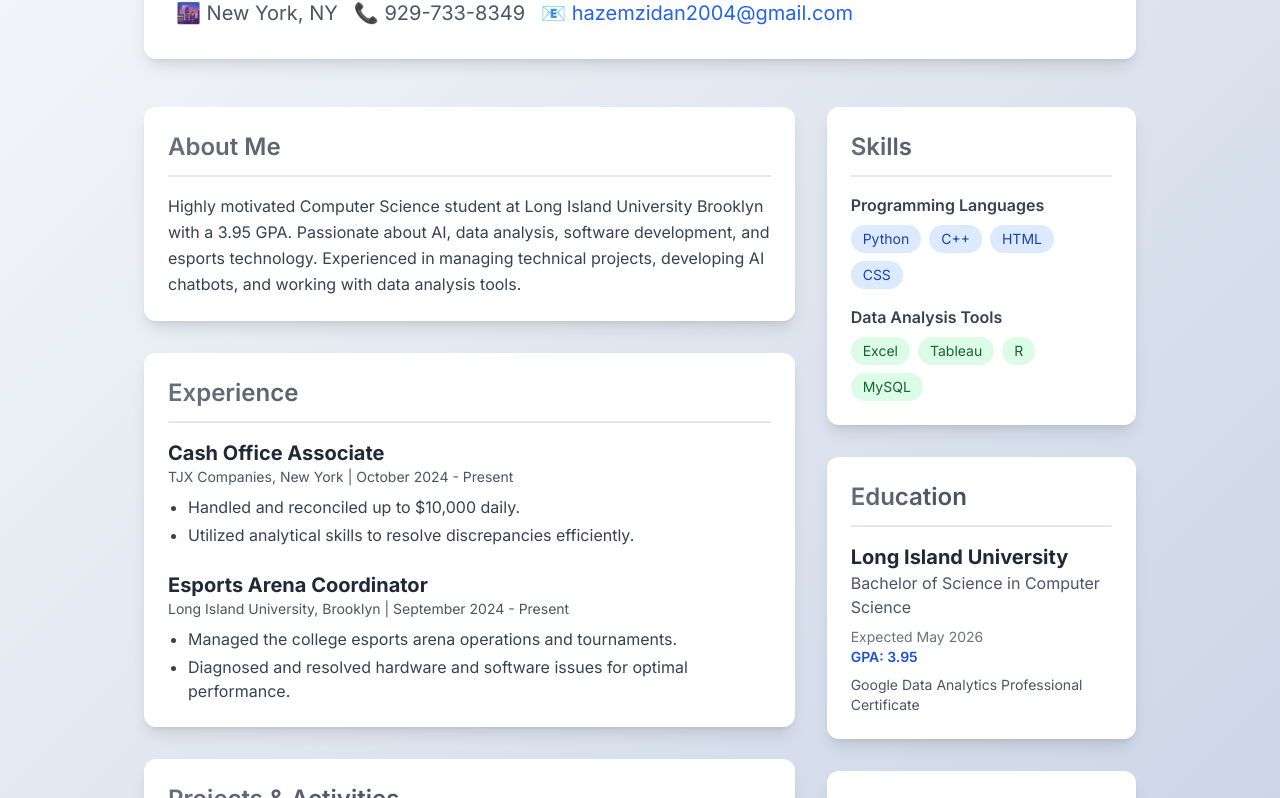
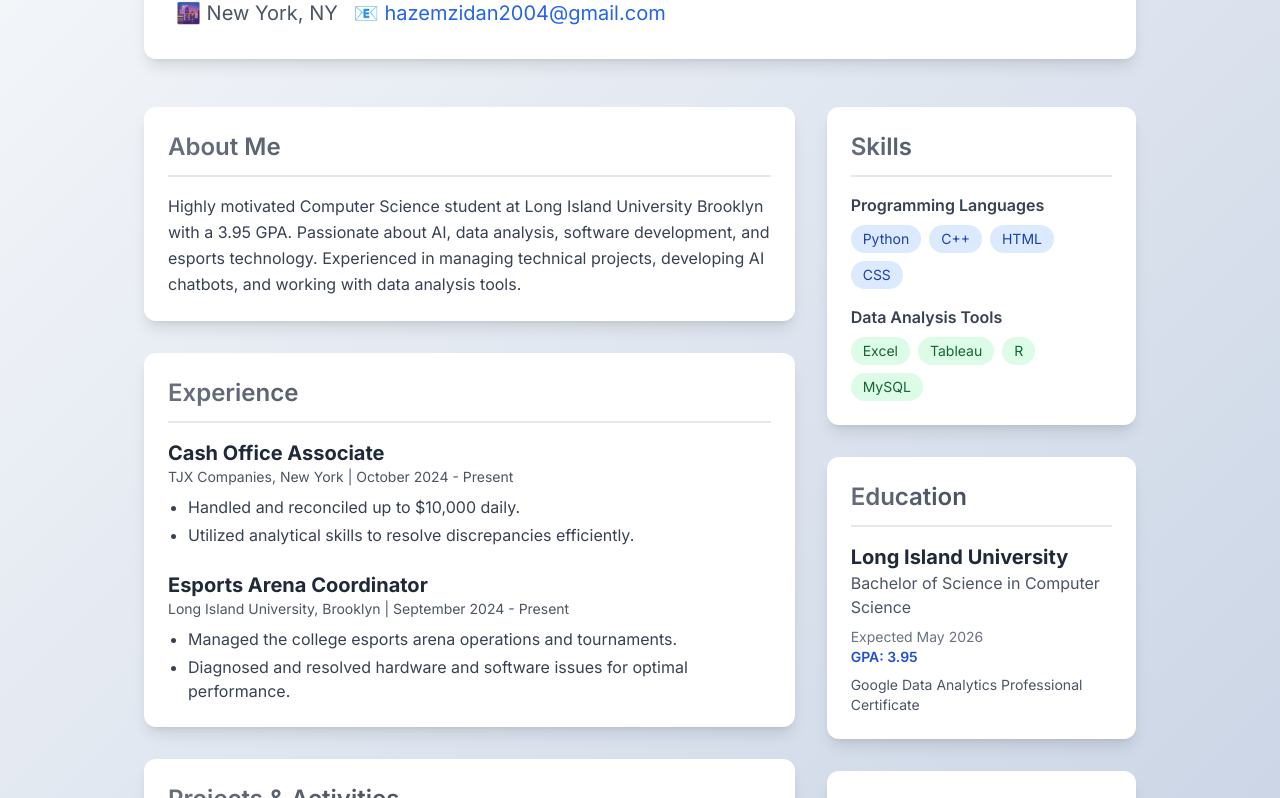
Before and after one commit to hazem-z/hazem-z.github.io, a plain HTML site: page index.html in a window 1280 px wide. Shown: the part 141-939 px from the top of the page. Drawn offline with nearby package versions, Linux system fonts and the light colour scheme.

Commit message:
Update index.html

```diff
--- a/index.html
+++ b/index.html
@@ -32,7 +32,6 @@
                 <h1 class="text-5xl font-bold gradient-text mb-3">Hazem Zidan</h1>
                 <p class="text-xl text-gray-600 flex items-center space-x-4">
                     <span>🌆 New York, NY</span>
-                    <span>📞 929-733-8349</span>
                     <a href="mailto:hazemzidan2004@gmail.com" class="text-blue-600 hover:text-blue-800 transition-colors">
                         📧 hazemzidan2004@gmail.com
                     </a>
```
